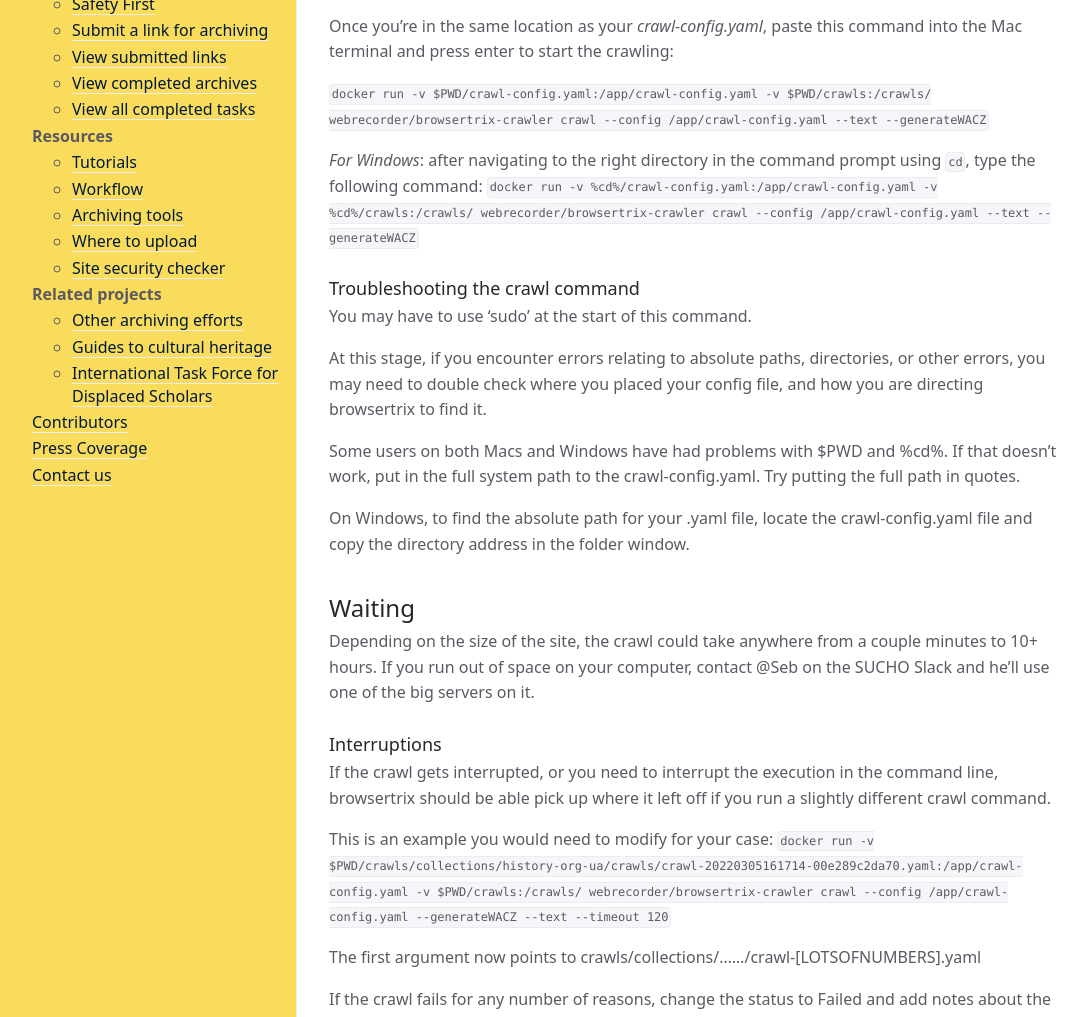
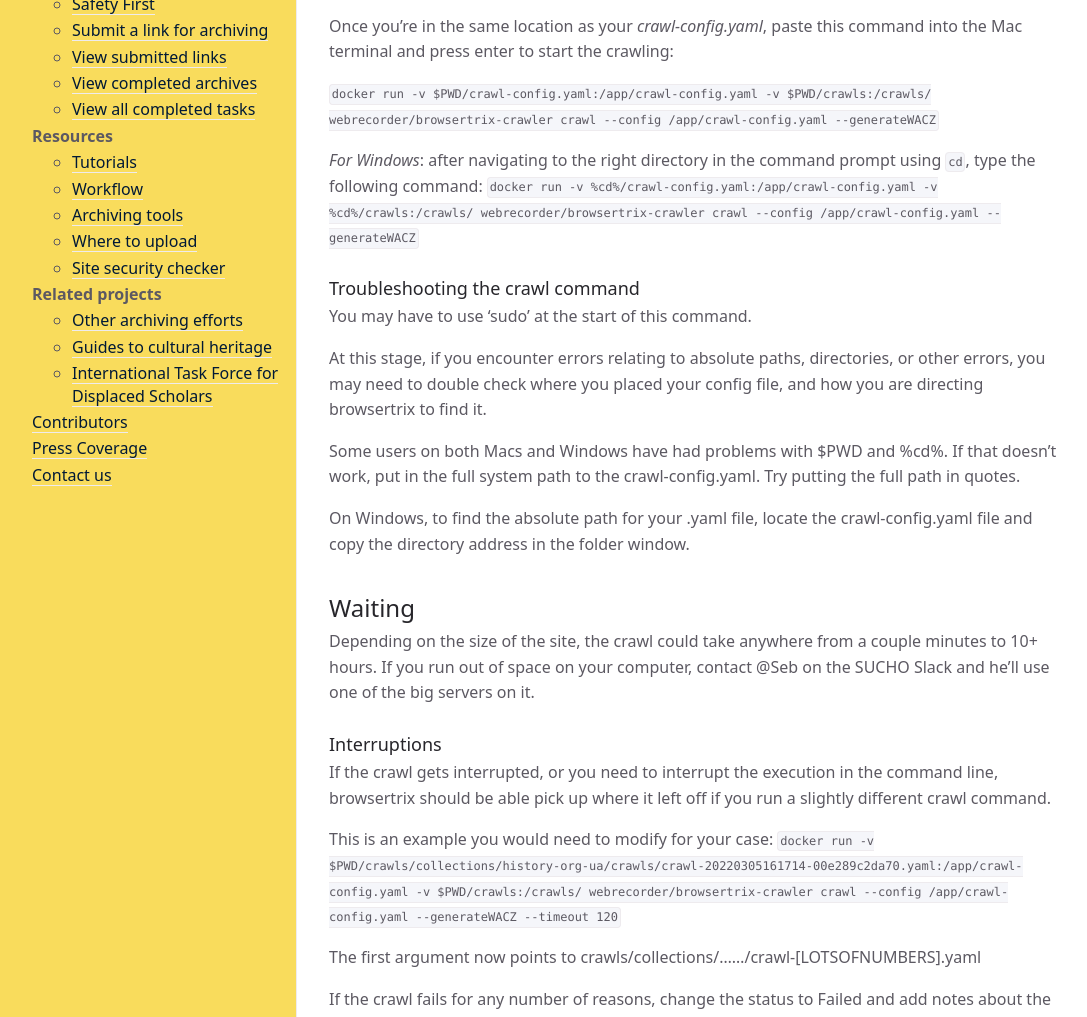
Before and after one commit to sucho-archiving/sucho-archiving.github.io, a Jekyll site: the page built from browsertrix.md, in a window 1280 px wide and 1400 px high, scrolled down 3279 px. Shown: the part 172-1189 px from the top of the window, without its empty margins (75-1162 px from the left). Built offline with Jekyll 4.4.1, drawn with Linux system fonts in a browser that asks for light colours.

Commit message:
Update browsertrix.md
Removed --text option due to rare Unicode error

```diff
--- a/browsertrix.md
+++ b/browsertrix.md
@@ -98,10 +98,10 @@
 
 Once you're in the same location as your *crawl-config.yaml*, paste this command into the Mac terminal and press enter to start the crawling:
 
-`docker run -v $PWD/crawl-config.yaml:/app/crawl-config.yaml -v $PWD/crawls:/crawls/ webrecorder/browsertrix-crawler crawl --config /app/crawl-config.yaml --text --generateWACZ`
+`docker run -v $PWD/crawl-config.yaml:/app/crawl-config.yaml -v $PWD/crawls:/crawls/ webrecorder/browsertrix-crawler crawl --config /app/crawl-config.yaml --generateWACZ`
 
 *For Windows*: after navigating to the right directory in the command prompt using `cd`, type the following command:
-`docker run -v %cd%/crawl-config.yaml:/app/crawl-config.yaml -v %cd%/crawls:/crawls/ webrecorder/browsertrix-crawler crawl --config /app/crawl-config.yaml --text --generateWACZ`
+`docker run -v %cd%/crawl-config.yaml:/app/crawl-config.yaml -v %cd%/crawls:/crawls/ webrecorder/browsertrix-crawler crawl --config /app/crawl-config.yaml --generateWACZ`
 
 ### Troubleshooting the crawl command
 You may have to use 'sudo' at the start of this command.
@@ -118,7 +118,7 @@
 ### Interruptions
 If the crawl gets interrupted, or you need to interrupt the execution in the command line, browsertrix should be able pick up where it left off if you run a slightly different crawl command.
 
-This is an example you would need to modify for your case: `docker run -v $PWD/crawls/collections/history-org-ua/crawls/crawl-20220305161714-00e289c2da70.yaml:/app/crawl-config.yaml -v $PWD/crawls:/crawls/ webrecorder/browsertrix-crawler crawl --config /app/crawl-config.yaml --generateWACZ --text --timeout 120`
+This is an example you would need to modify for your case: `docker run -v $PWD/crawls/collections/history-org-ua/crawls/crawl-20220305161714-00e289c2da70.yaml:/app/crawl-config.yaml -v $PWD/crawls:/crawls/ webrecorder/browsertrix-crawler crawl --config /app/crawl-config.yaml --generateWACZ --timeout 120`
 
 The first argument now points to crawls/collections/....../crawl-[LOTSOFNUMBERS].yaml
 
```
